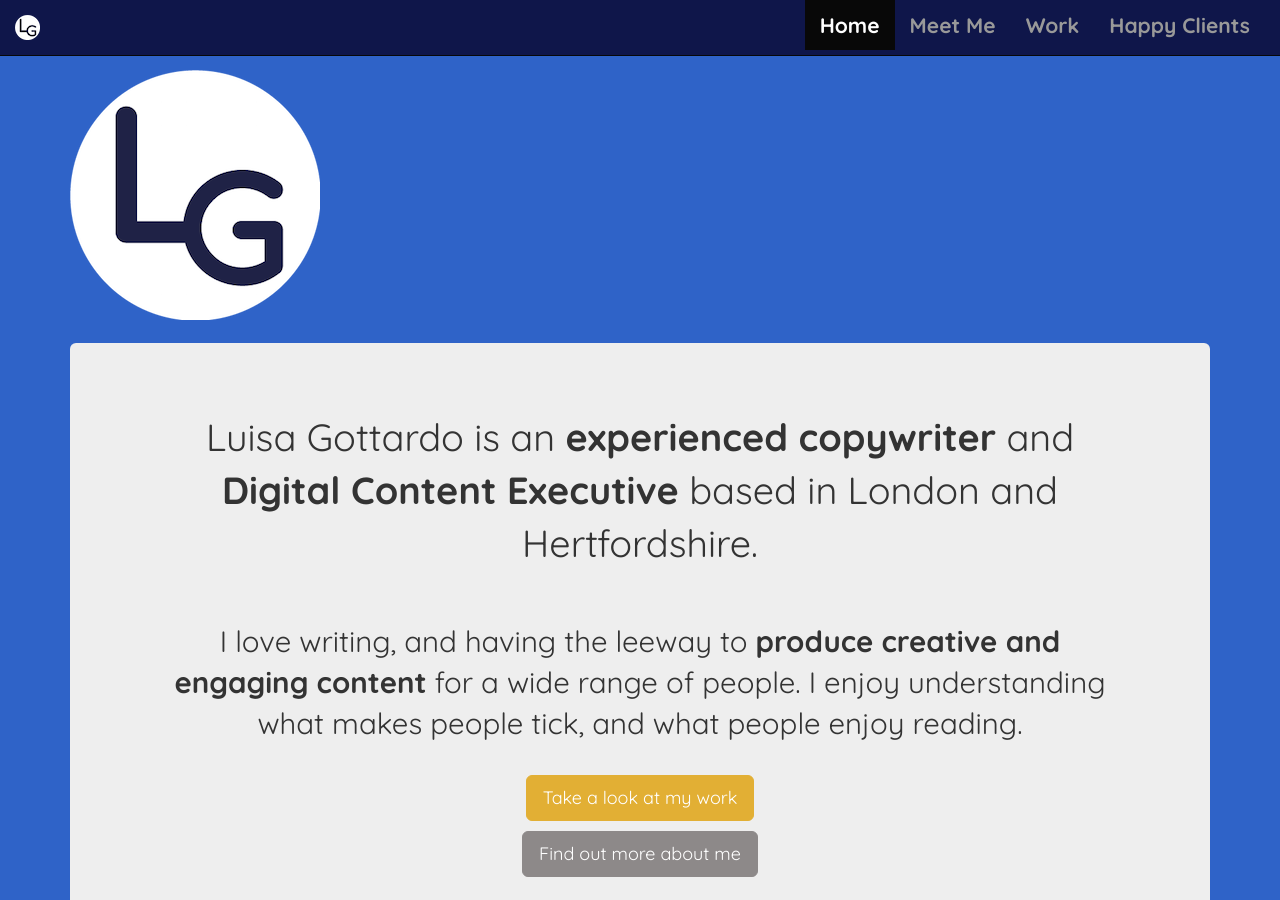
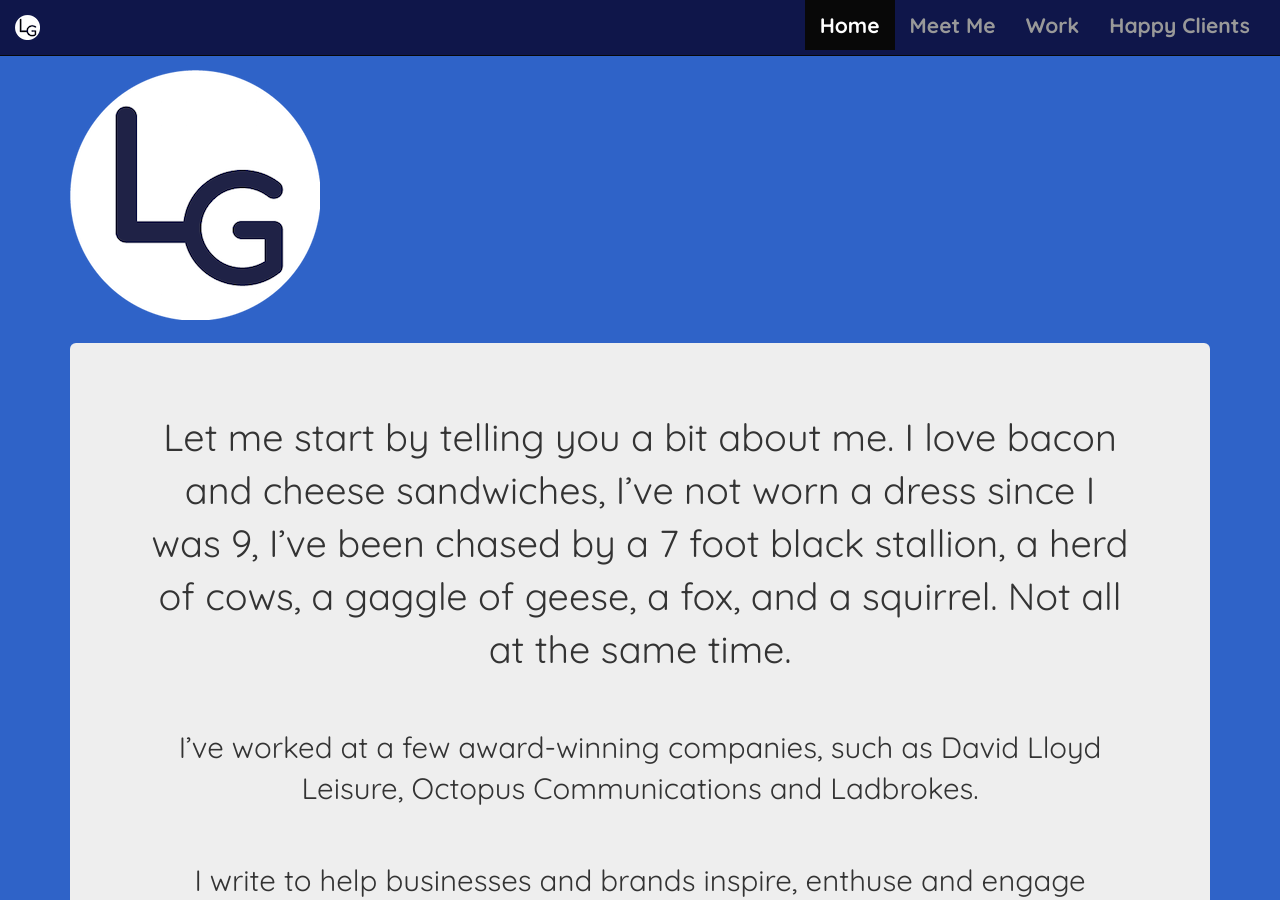
Before and after one commit to luisagottardo/luisagottardo.github.io, a Jekyll site: the page built from index.html, in a window 1280 px wide and 900 px high. Built offline with Jekyll 4.4.1, drawn with Linux system fonts in a browser that asks for light colours; some of the changed text lies outside the part shown.

Commit message:
Text changes to homepage

```diff
--- a/index.html
+++ b/index.html
@@ -12,8 +12,9 @@ title: Homepage
   <div class="col-md-12">
     <div class="jumbotron">
       <div class="overlay-home">
-        <p class="intro-blurb">Luisa Gottardo is an <strong>experienced copywriter</strong> and <strong>Digital Content Executive</strong> based in London and Hertfordshire. </p>
-        <p class="intro-subhead">I love writing, and having the leeway to <strong>produce creative and engaging content</strong> for a wide range of people. I enjoy understanding what makes people tick, and what people enjoy reading.</p>
+        <p class="intro-blurb">Let me start by telling you a bit about me. I love bacon and cheese sandwiches, I’ve not worn a dress since I was 9, I’ve been chased by a 7 foot black stallion, a herd of cows, a gaggle of geese, a fox, and a squirrel. Not all at the same time.</p>
+        <p class="intro-subhead">I’ve worked at a few award-winning companies, such as David Lloyd Leisure, Octopus Communications and Ladbrokes.</p>
+        <p class="intro-subhead">I write to help businesses and brands inspire, enthuse and engage people.</p>
         <div class="ctas">
           <p><a class="btn btn-primary btn-lg btn-hp text-center" href="./make.html">Take a look at my work</a></p>
           <p><a class="btn btn-second btn-lg" href="./aboutluisa.html">Find out more about me</a></p>
```
